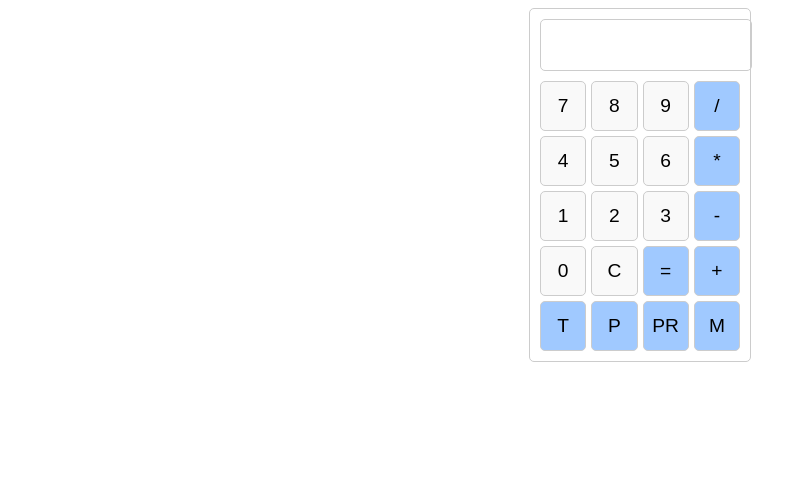
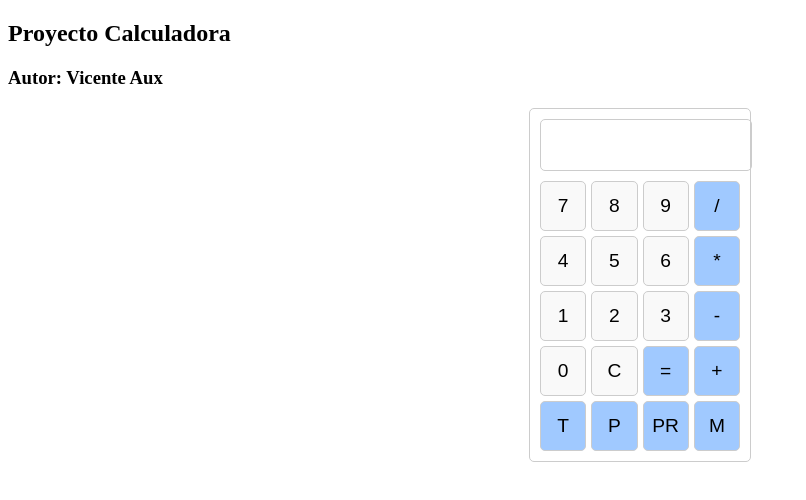
Before and after one commit to vauxr/Calculadora, a plain HTML site: page index.html in a window 1280 px wide. Shown: the whole page, without its empty margins (0-806 px from the left). Drawn offline with Linux system fonts and the light colour scheme.

Commit message:
Titulo de Proyecto y GitIgnore

```diff
--- a/index.html
+++ b/index.html
@@ -48,6 +48,9 @@
     </style>
 </head>
 <body>
+    <div ><h2>Proyecto Calculadora</h2></div>
+    <div ><h3>Autor: Vicente Aux</h3></div>
+
     <div class="calculator">
         <div id="display" class="display"></div>
         <div class="buttons">
```
Also changed, not shown: 1 other file.
